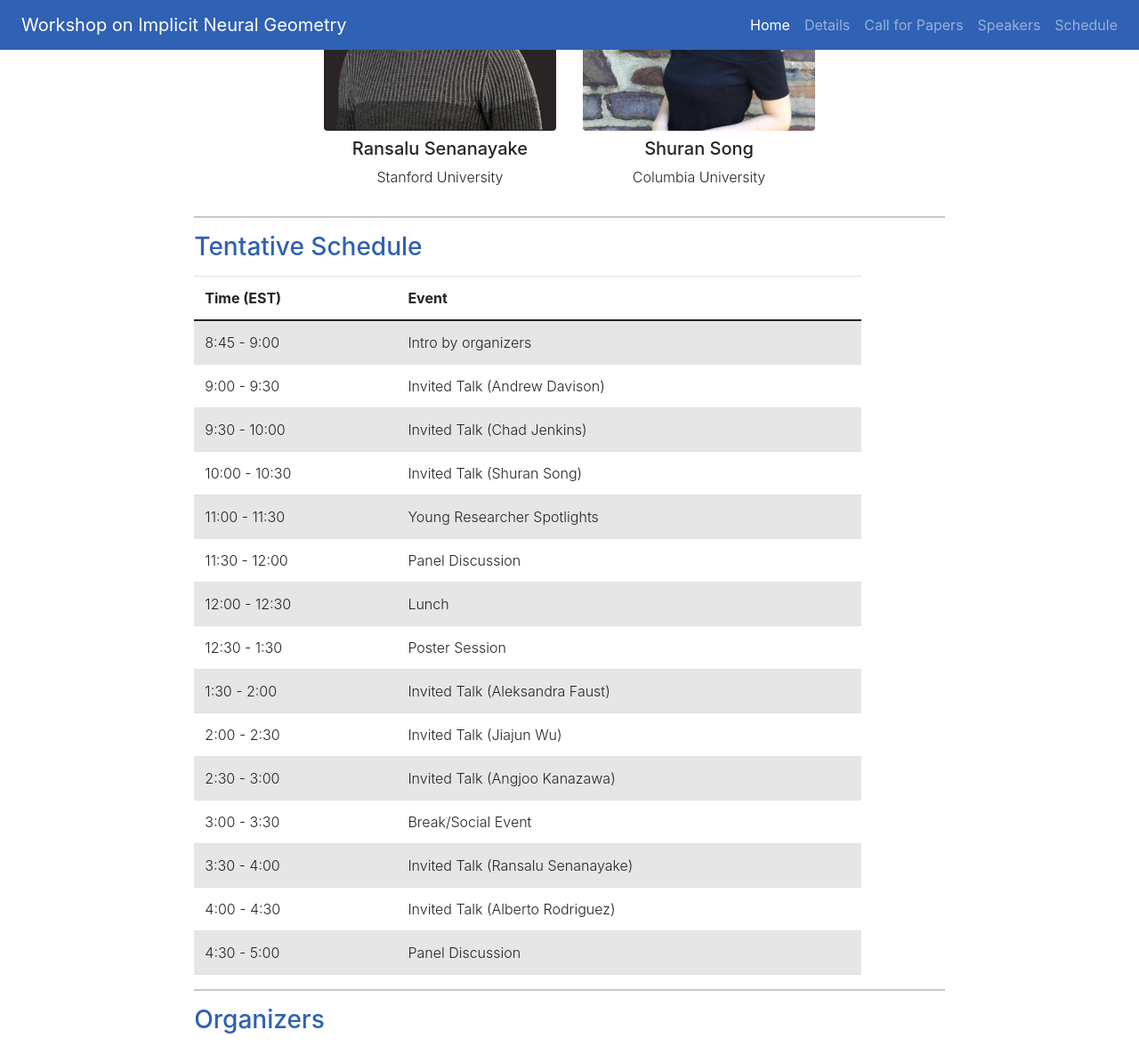
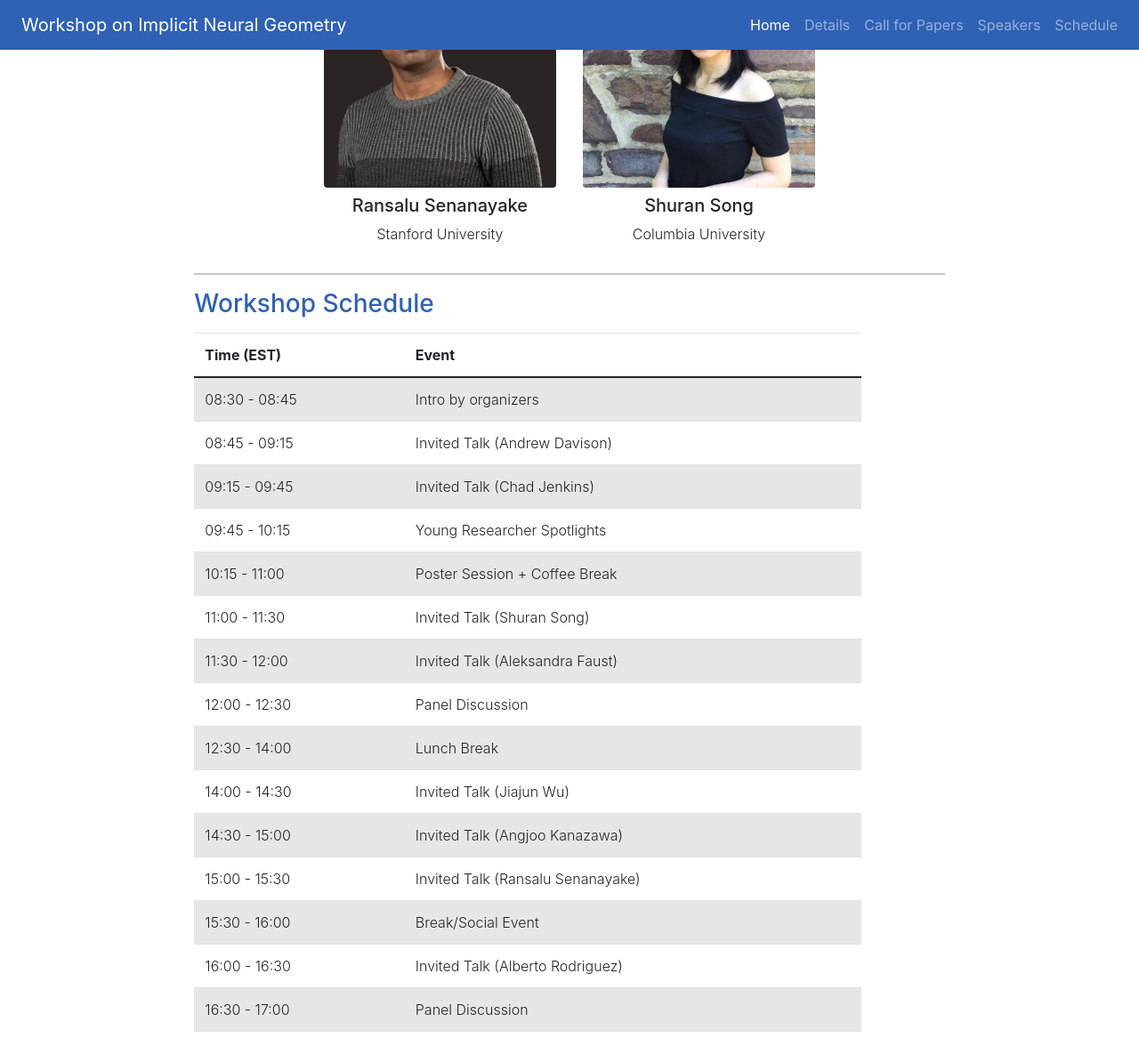
Before and after one commit to neural-implicit-workshop/neural-implicit-workshop.github.io, a Jekyll site: the page built from index.markdown, in a window 1280 px wide and 1400 px high, scrolled down 2249 px, cut to the strip 0-1176 px from the top of the window. Shown: the whole strip at 89% size. Built offline with Jekyll 4.4.1, drawn with Linux system fonts in a browser that asks for light colours; some of the changed text lies outside the part shown.

Commit message:
updated schedule, added Shreyas contact, added wording re: hybrid format

```diff
--- a/index.markdown
+++ b/index.markdown
@@ -11,11 +11,13 @@ Computer vision research has recently seen impressive success in creating implic
 - **Workshop date:** Friday, May 27, 2022.
 - **Paper format:** Maximum 2 pages (excluding references), in the [ICRA format](http://ras.papercept.net/conferences/support/support.php).
 - **Anonymity:** single blind (no need to anonymize).
-- **Submission deadline:** April 15, 2022, 11:59 PM (PST).
+- **Submission deadline:** ~~April 15, 2022, 11:59 PM (PST)~~.
 - **Notification of acceptance:** May 1, 2022.
 - **Poster Due Date (for accepted papers)**: May 22, 2022.
 - **Submission link:** [https://cmt3.research.microsoft.com/MPINR2022](https://cmt3.research.microsoft.com/MPINR2022).
 {: .my-3}
+
+The workshop will be in a hybrid format, with a livestream (via Zoom) to allow for virtual participation. More streaming details TBA.
 
 ---
 ### Call for Papers
@@ -38,25 +40,25 @@ We are excited to highlight young researchers through short **spotlight talks**
 
 ---
 
-### Tentative Schedule
+### Workshop Schedule
 
 | Time (EST) | Event |
 |-------|--------|
-| 8:45 - 9:00 | Intro by organizers |
-| 9:00 - 9:30 | Invited Talk (Andrew Davison) |
-| 9:30 - 10:00 | Invited Talk (Chad Jenkins) |
-| 10:00 - 10:30 | Invited Talk (Shuran Song) |
-| 11:00 - 11:30 | Young Researcher Spotlights |
-| 11:30 - 12:00 | Panel Discussion |
-| 12:00 - 12:30 | Lunch |
-| 12:30 - 1:30 | Poster Session |
-| 1:30 - 2:00 | Invited Talk (Aleksandra Faust) |
-| 2:00 - 2:30 | Invited Talk (Jiajun Wu) |
-| 2:30 - 3:00 | Invited Talk (Angjoo Kanazawa) |
-| 3:00 - 3:30 | Break/Social Event |
-| 3:30 - 4:00 | Invited Talk (Ransalu Senanayake) |
-| 4:00 - 4:30 | Invited Talk (Alberto Rodriguez) |
-| 4:30 - 5:00 | Panel Discussion |
+| 08:30 - 08:45 | Intro by organizers |
+| 08:45 - 09:15 | Invited Talk (Andrew Davison) |
+| 09:15 - 09:45 | Invited Talk (Chad Jenkins) |
+| 09:45 - 10:15 | Young Researcher Spotlights |
+| 10:15 - 11:00 | Poster Session + Coffee Break |
+| 11:00 - 11:30 | Invited Talk (Shuran Song) |
+| 11:30 - 12:00 | Invited Talk (Aleksandra Faust) |
+| 12:00 - 12:30 | Panel Discussion |
+| 12:30 - 14:00 | Lunch Break |
+| 14:00 - 14:30 | Invited Talk (Jiajun Wu) |
+| 14:30 - 15:00 | Invited Talk (Angjoo Kanazawa) |
+| 15:00 - 15:30 | Invited Talk (Ransalu Senanayake) |
+| 15:30 - 16:00 | Break/Social Event |
+| 16:00 - 16:30 | Invited Talk (Alberto Rodriguez) |
+| 16:30 - 17:00 | Panel Discussion |
 {: .table .table-striped .table-responsive-md .schedule .mr-auto .text-left .mt-3}
 
 ---
```
Also changed, not shown: other parts of index.markdown (+1 -1 lines).
